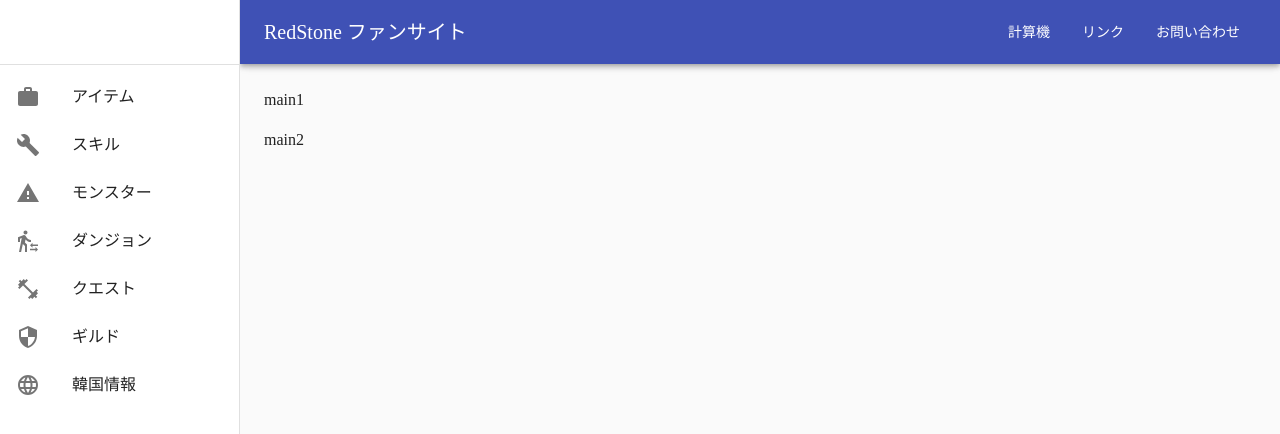
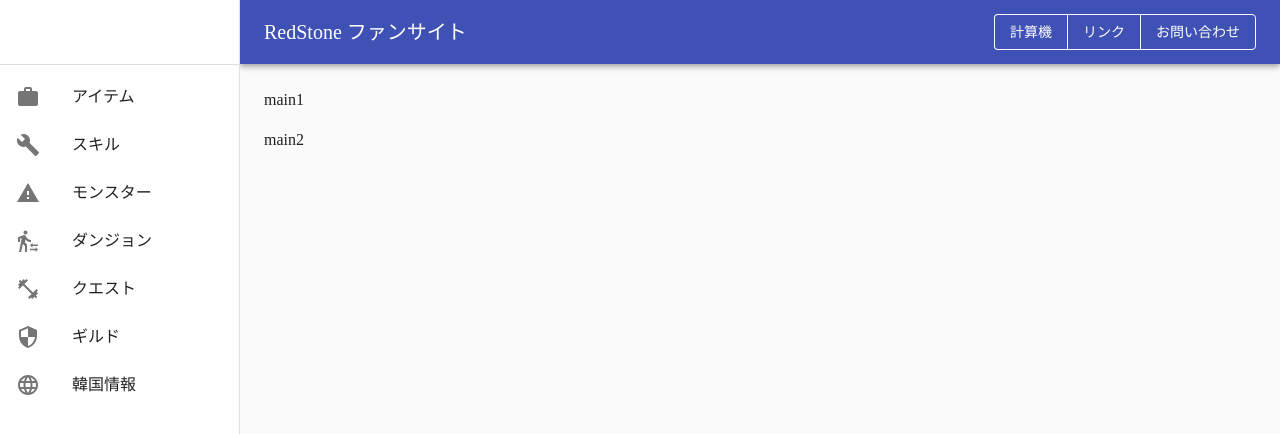
Before and after one commit to paveg/-redstone, a Next.js app: page / in a window 1280 px wide. Shown: the top 434 px of the page. Built offline with nearby package versions, Linux system fonts and the light colour scheme.

Commit message:
:recycle: Fix up

```diff
--- a/src/components/Layout.tsx
+++ b/src/components/Layout.tsx
@@ -108,7 +108,7 @@
           <Typography variant="h6" noWrap>
             RedStone ファンサイト
           </Typography>
-          <ButtonGroup variant="primary" className={classes.appBarButtons}>
+          <ButtonGroup color="primary" className={classes.appBarButtons}>
             <Button color="inherit">計算機</Button>
             <Button color="inherit">リンク</Button>
             <Button color="inherit">お問い合わせ</Button>
```
